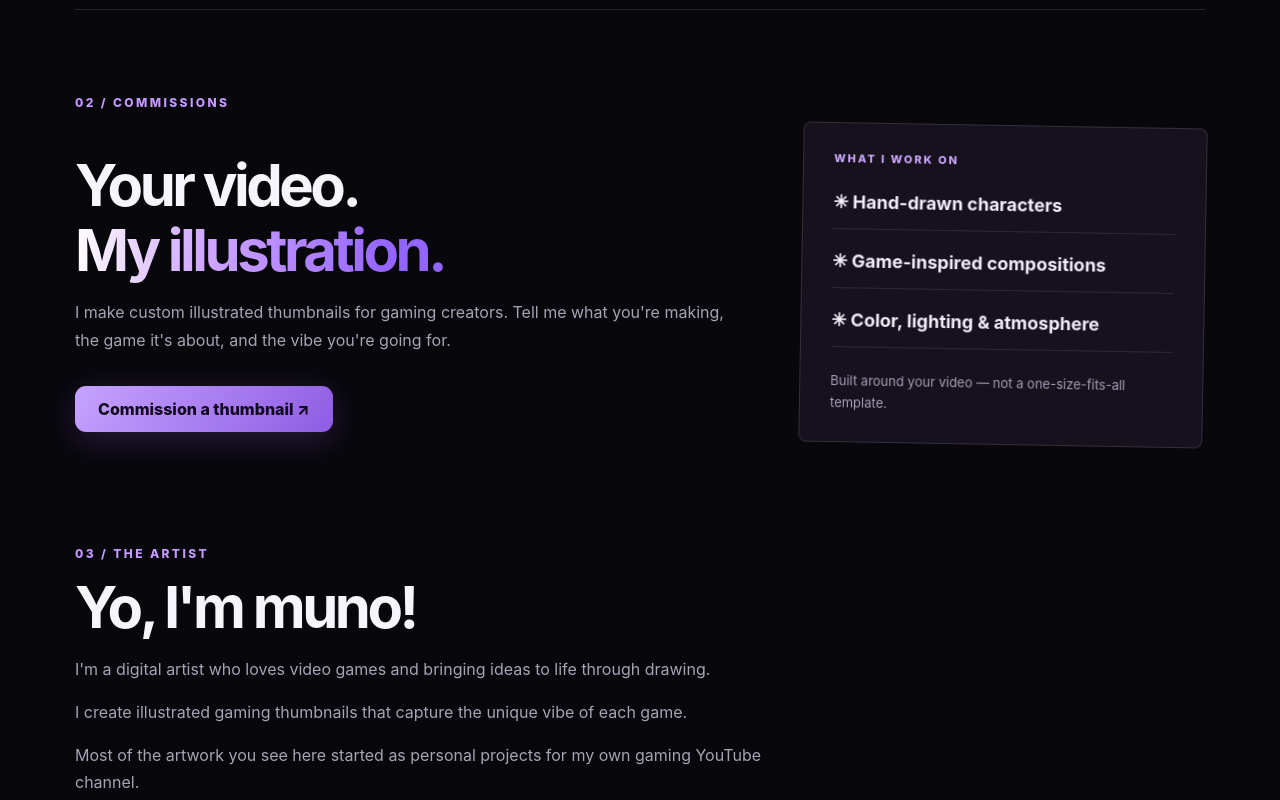
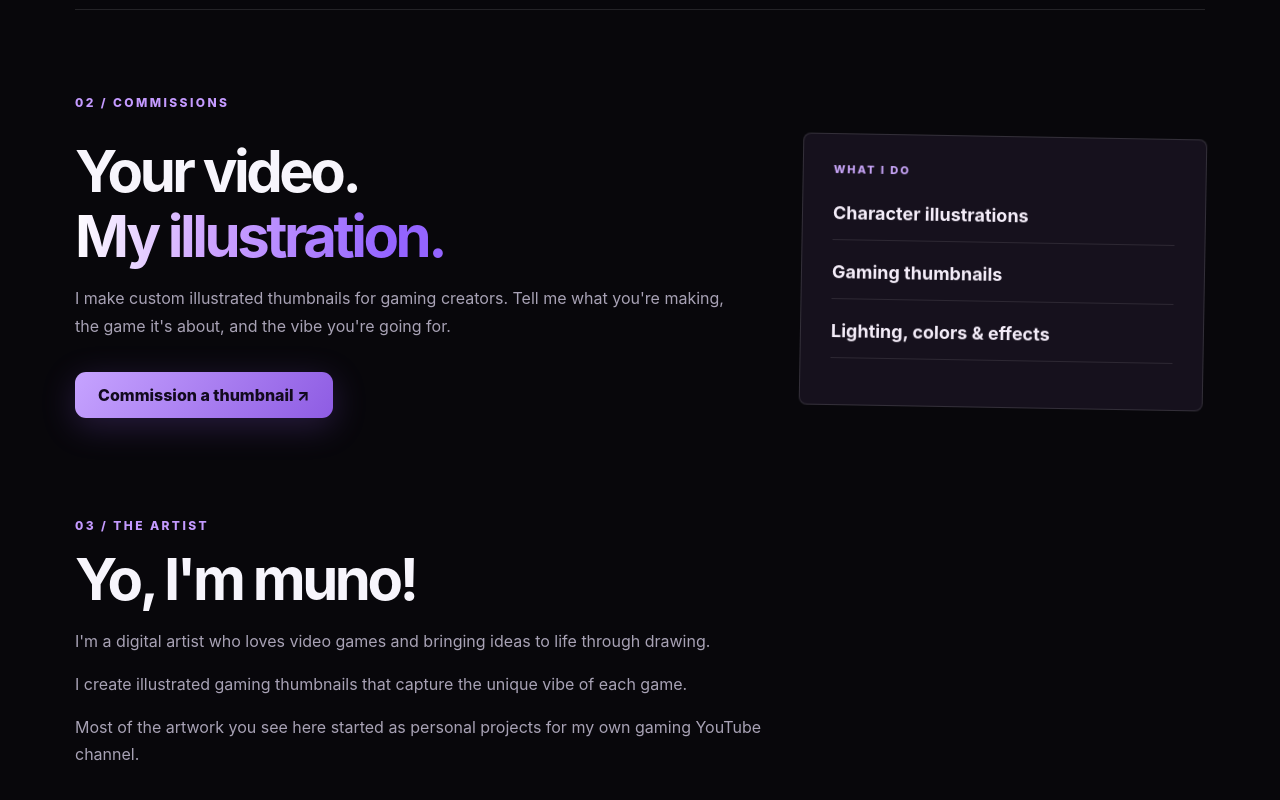
Before and after one commit to munoSaihallo/muno-portfolio, a plain HTML site: page index.html in a window 1280 px wide. Shown: the part 2840-3640 px from the top of the page. Drawn offline with Linux system fonts and the light colour scheme.

Commit message:
Simplify services list and remove generic tagline

```diff
--- a/index.html
+++ b/index.html
@@ -8,7 +8,7 @@
 <header><a class="logo" href="#">m<span>.</span></a><nav><a href="#work">Work</a><a href="#services">What I do</a><a href="#about">About</a><a class="navbtn" href="https://x.com/munoSaihallo" target="_blank" rel="noopener noreferrer">Let's talk ↗</a></nav></header>
 <main class="container"><section class="hero reveal"><div class="pill">✦ MUNO'S PORTFOLIO</div><h1>Thumbnails with<br><span class="gradient">a personality.</span></h1><p>I draw some stuff and make thumbnails. I create custom gaming illustrations with expressive characters, atmospheric details, and a style of their own.</p><div class="actions"><a class="btn" href="#work">Explore my work ↓</a><a class="secondary" href="https://x.com/munoSaihallo" target="_blank" rel="noopener noreferrer">Commissions ↗</a></div><div class="feature"><img src="work-1.webp" alt="Featured Minecraft gaming illustration"><div class="feature-label">MINECRAFT / PERSONAL PROJECT</div></div></section>
 <section class="section" id="work"><div class="kicker">01 / SELECTED WORK — 6 PROJECTS</div><h2>Some of my work.</h2><p class="lead">A collection of thumbnail concepts originally created for my personal gaming channel. Click any artwork to view it larger.</p><div class="grid" id="gallery"></div></section>
-<section class="section offer" id="services"><div class="kicker">02 / COMMISSIONS</div><div class="offer-layout"><div><h2>Your video.<br><span class="gradient">My illustration.</span></h2><p class="lead">I make custom illustrated thumbnails for gaming creators. Tell me what you're making, the game it's about, and the vibe you're going for.</p><a class="btn" href="https://x.com/munoSaihallo" target="_blank" rel="noopener noreferrer">Commission a thumbnail ↗</a></div><div class="offer-note"><div class="note-label">WHAT I WORK ON</div><p>✳ Hand-drawn characters</p><p>✳ Game-inspired compositions</p><p>✳ Color, lighting & atmosphere</p><div class="note-foot">Built around your video — not a one-size-fits-all template.</div></div></div></section>
+<section class="section offer" id="services"><div class="kicker">02 / COMMISSIONS</div><div class="offer-layout"><div><h2>Your video.<br><span class="gradient">My illustration.</span></h2><p class="lead">I make custom illustrated thumbnails for gaming creators. Tell me what you're making, the game it's about, and the vibe you're going for.</p><a class="btn" href="https://x.com/munoSaihallo" target="_blank" rel="noopener noreferrer">Commission a thumbnail ↗</a></div><div class="offer-note"><div class="note-label">WHAT I DO</div><p>Character illustrations</p><p>Gaming thumbnails</p><p>Lighting, colors &amp; effects</p></div></div></section>
 <section class="section" id="about"><div class="kicker">03 / THE ARTIST</div><h2>Yo, I'm muno!</h2><p class="lead">I'm a digital artist who loves video games and bringing ideas to life through drawing.</p><p class="lead">I create illustrated gaming thumbnails that capture the unique vibe of each game.</p><p class="lead">Most of the artwork you see here started as personal projects for my own gaming YouTube channel.</p></section>
 <section class="contact"><div class="kicker">GOT A VIDEO IN MIND?</div><h2>Like my work?<br><span class="gradient">Let's work together.</span></h2><p>Send me your idea on X. Tell me the game, your video concept, and what you have in mind for the thumbnail.</p><a class="btn" href="https://x.com/munoSaihallo" target="_blank" rel="noopener noreferrer">Commission a thumbnail ↗</a></section></main>
 <footer>© m. · Hand-drawn gaming thumbnails & digital illustrations</footer><div class="overlay" id="lightbox" role="dialog" aria-label="Artwork preview" aria-modal="true"><button class="close" id="close" aria-label="Close preview">✕ Close</button><img id="preview" alt="Expanded artwork"></div>
```
